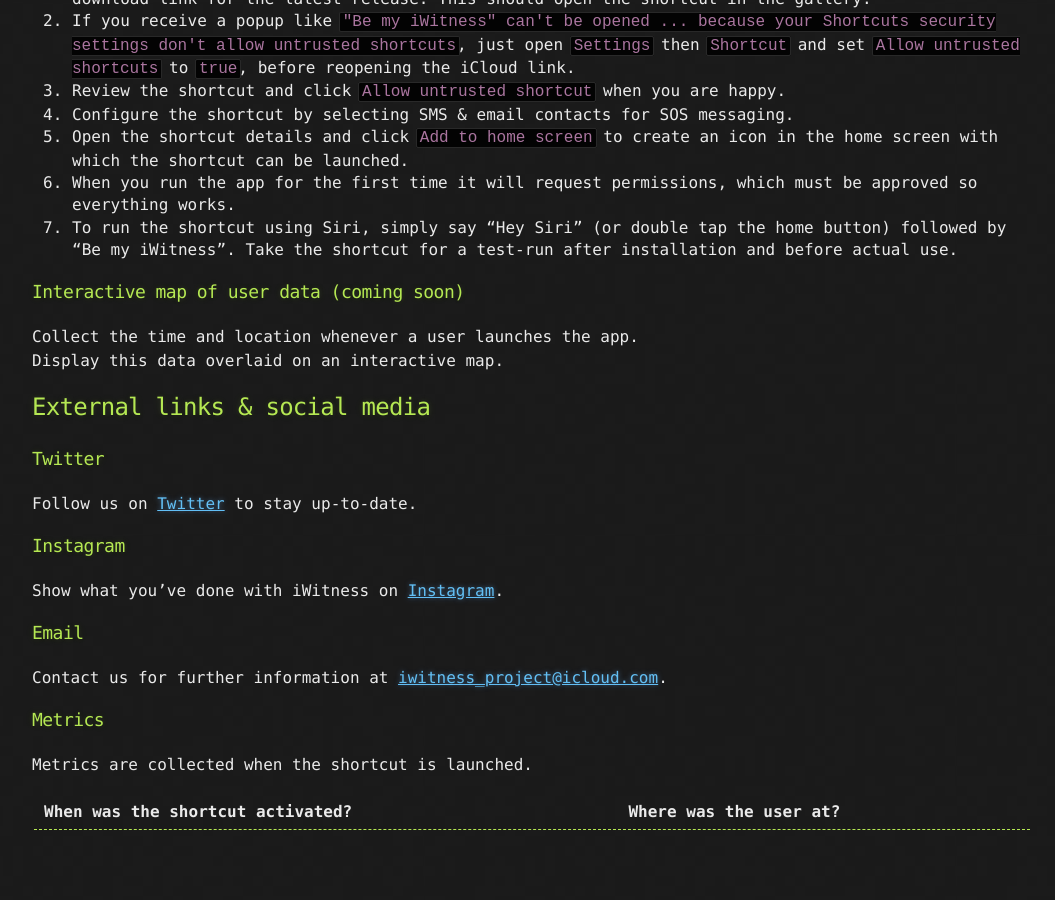
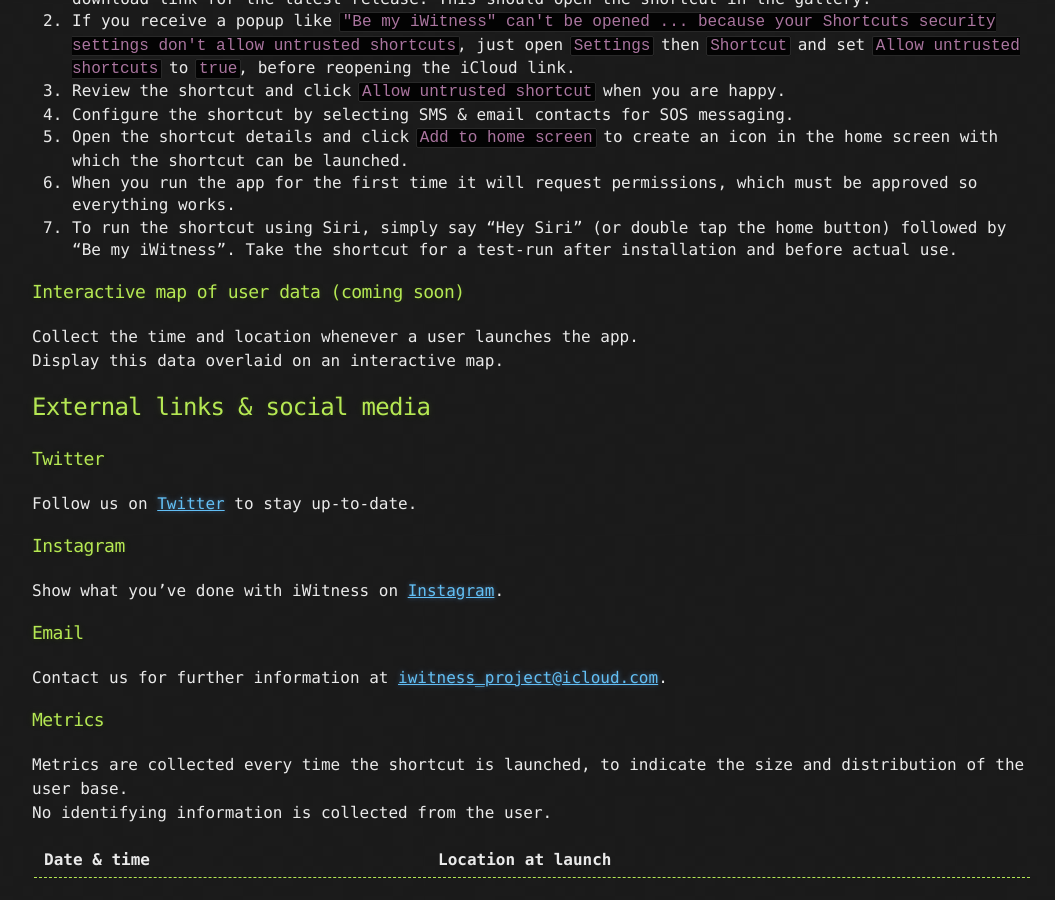
Before and after one commit to i-witness/i-witness.github.io, a Jekyll site: the page built from docs/index.md, in a window 1280 px wide and 900 px high, scrolled down 1061 px. Shown: the whole window, without its empty margins (108-1163 px from the left). Built offline with Jekyll 4.4.1, drawn with Linux system fonts in a browser that asks for light colours; before the commit the page ends 1913 px from its top, so only the background shows below that.

Commit message:
text changes

```diff
--- a/docs/_layouts/default.html
+++ b/docs/_layouts/default.html
@@ -73,8 +73,8 @@
       function createMetricsRow(location, date) {
         return `
             <tr>
+                <td>${date}</td>
                 <td>${location}</td>
-                <td>${date}</td>
             </tr>
             `;
       }
--- a/docs/index.md
+++ b/docs/index.md
@@ -63,11 +63,12 @@ Contact us for further information at <iwitness_project@icloud.com>.
 
 ### Metrics
 
-Metrics are collected when the shortcut is launched.
+Metrics are collected every time the shortcut is launched, to indicate the size and distribution of the user base.
+No identifying information is collected from the user.
 
 <table id="metrics-table" style="width:100%">
   <tr>
-    <th>When was the shortcut activated?</th>
-    <th>Where was the user at?</th>
+    <th>Date & time</th>
+    <th>Location at launch</th>
   </tr>
 </table>
```
